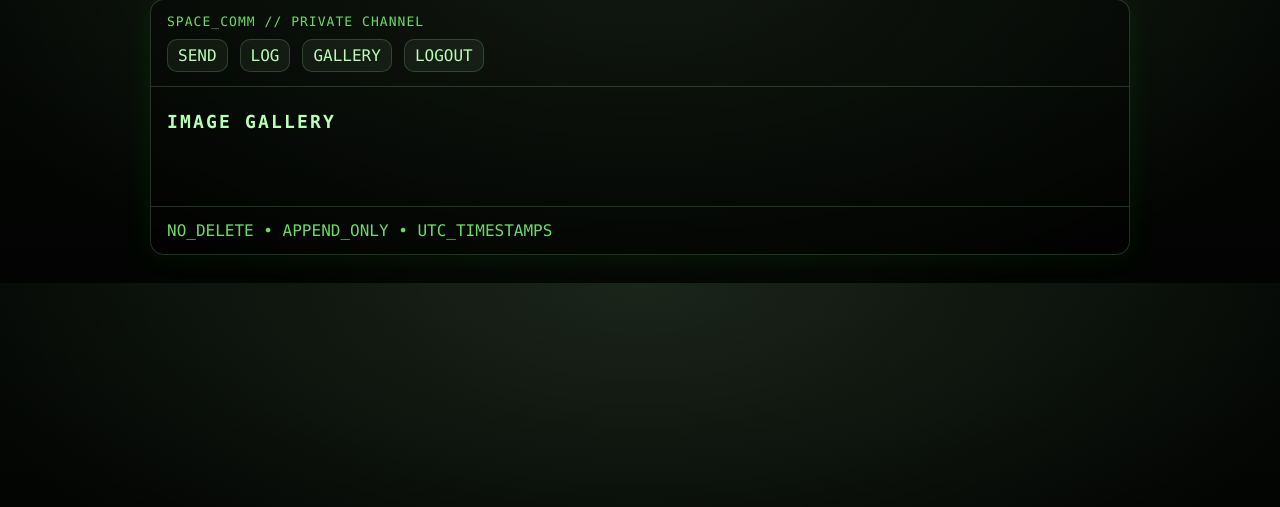
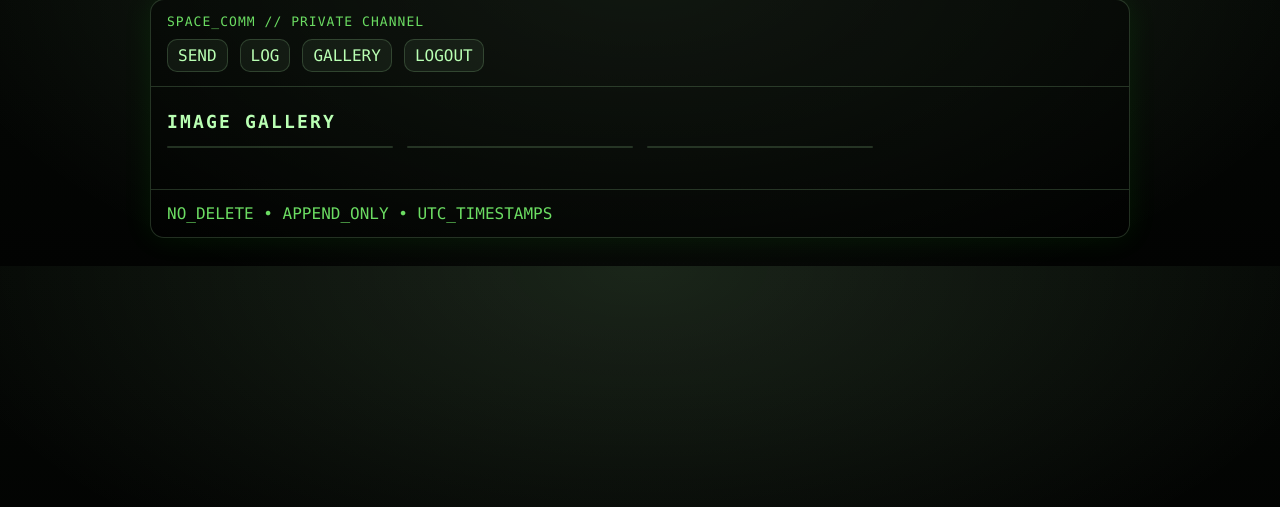
Before and after one commit to aete0417-dev/space-comm, a Flask app: page /gallery in a window 1280 px wide. Shown: the part 29-536 px from the top of the page. Run offline with Flask 3, Linux system fonts and the light colour scheme; the visitor is signed in with stand-in values (Sample User, id 1).

Commit message:
update styles

```diff
--- a/static/style.css
+++ b/static/style.css
@@ -163,3 +163,28 @@
     background-image: none !important;
   }
 }
+
+/*===============================*/
+.gallery {
+  display: grid;
+  grid-template-columns: repeat(auto-fill, minmax(220px, 1fr));
+  gap: 14px;
+}
+
+.gallery img {
+  width: 100%;
+  border-radius: 12px;
+  cursor: pointer;
+  border: 1px solid var(--line);
+  background: rgba(0,0,0,0.3);
+}
+
+/* JetBrains Mono 폰트 import 추가 (CSS 파일 최상단에) */
+@import url('https://fonts.googleapis.com/css2?family=JetBrains+Mono:wght@400;500;600&display=swap');
+
+/* 기존 코드는 그대로 두고, 아래 내용을 추가 */
+
+/* 메시지 내용만 JetBrains Mono 적용 */
+.log .msg {
+  font-family: 'JetBrains Mono', monospace;
+}
```
